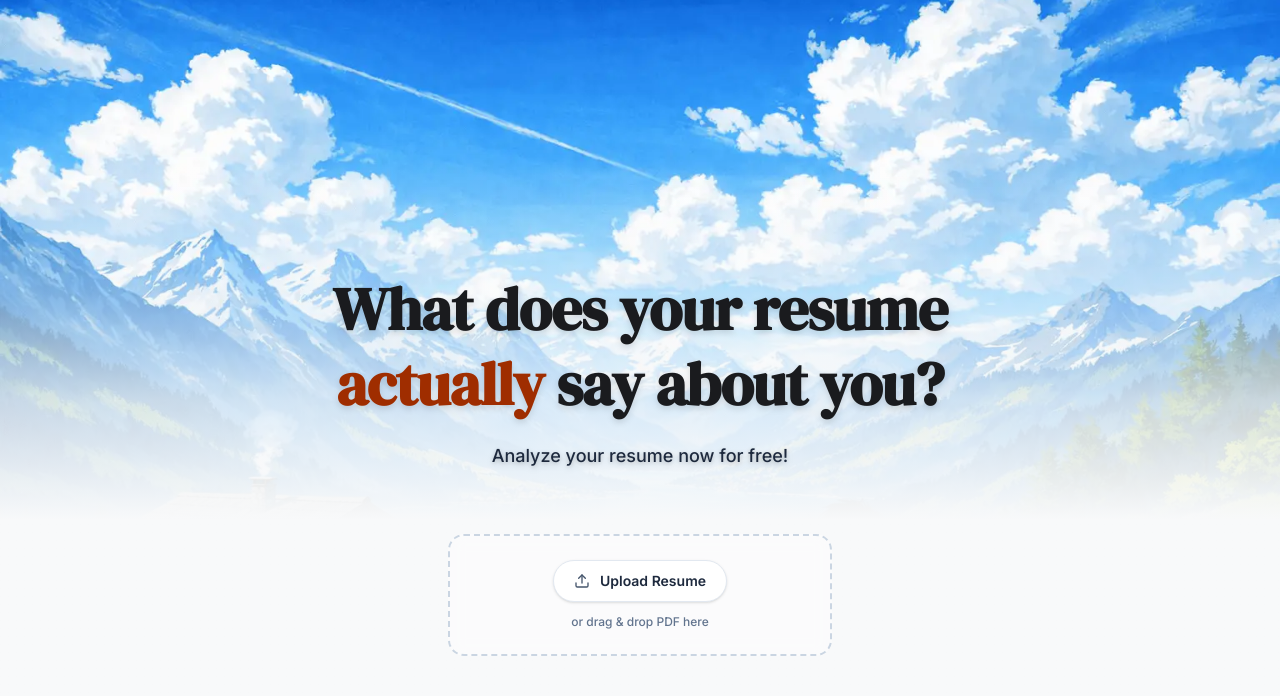
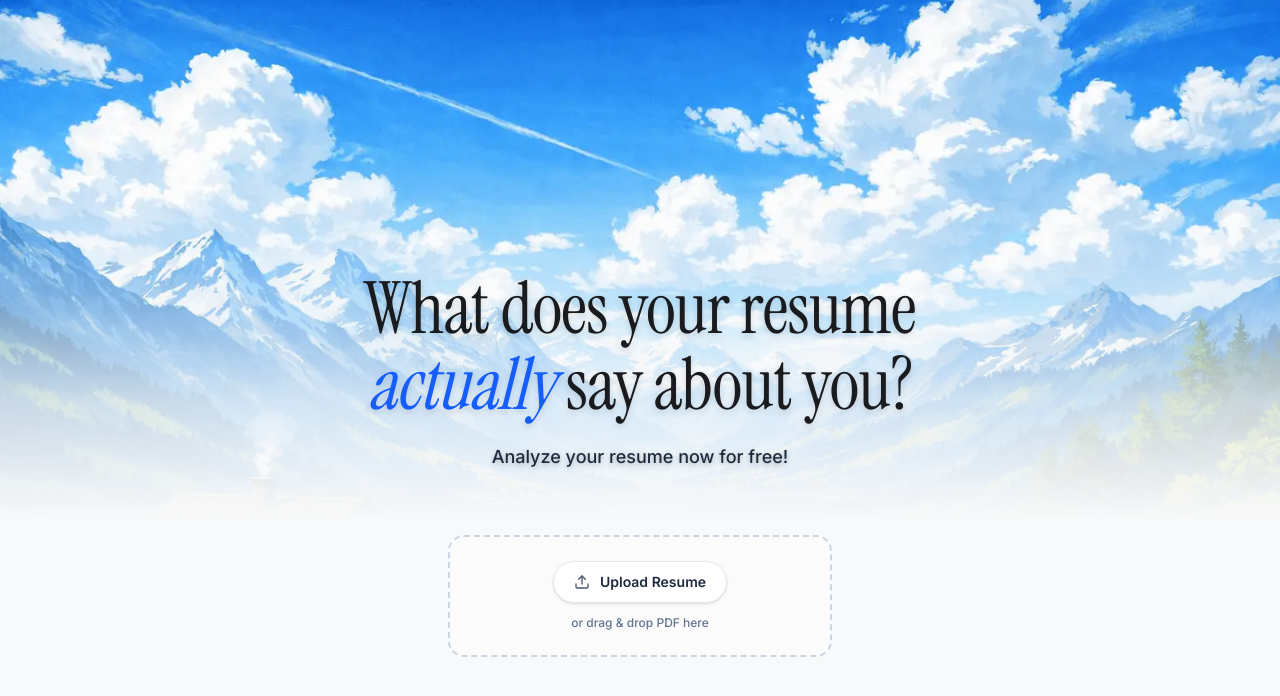
Before and after one commit to patel-tejas/blink-resume-analyzer, a Next.js app: page / in a window 1280 px wide. Shown: the top 696 px of the page. Built offline with nearby package versions, Linux system fonts and the light colour scheme.

Commit message:
updated landing page fonts

```diff
--- a/src/app/globals.css
+++ b/src/app/globals.css
@@ -1,4 +1,3 @@
-@import url('https://fonts.googleapis.com/css2?family=DM+Serif+Display:ital@0;1&family=Inter:wght@300;400;500;600;700&display=swap');
 @import "tailwindcss";
 
 :root {
@@ -26,7 +25,8 @@
   --warning-dim: rgba(245, 158, 11, 0.1);
 
   --font-serif: 'DM Serif Display', Georgia, serif;
-  --font-sans: 'Inter', -apple-system, BlinkMacSystemFont, sans-serif;
+  --font-serif-art: var(--font-instrument, 'Instrument Serif', serif);
+  --font-sans: var(--font-sans, 'Inter', sans-serif);
 
   --radius-sm: 8px;
   --radius-md: 12px;
--- a/src/app/layout.tsx
+++ b/src/app/layout.tsx
@@ -1,5 +1,18 @@
 import type { Metadata } from "next";
+import { Inter, Instrument_Serif } from "next/font/google";
 import "./globals.css";
+
+const inter = Inter({
+  subsets: ["latin"],
+  variable: "--font-sans",
+});
+
+const instrumentSerif = Instrument_Serif({
+  weight: ["400"],
+  subsets: ["latin"],
+  style: ["normal", "italic"],
+  variable: "--font-instrument",
+});
 
 export const metadata: Metadata = {
   title: "Blink — AI Resume Intelligence",
@@ -14,8 +27,10 @@ export default function RootLayout({
   children: React.ReactNode;
 }>) {
   return (
-    <html lang="en" className="h-full antialiased">
-      <body className="min-h-full flex flex-col relative z-10">{children}</body>
+    <html lang="en" className={`h-full antialiased ${inter.variable} ${instrumentSerif.variable}`}>
+      <body className="min-h-full flex flex-col relative z-10 font-sans">
+        {children}
+      </body>
     </html>
   );
 }
--- a/src/app/page.tsx
+++ b/src/app/page.tsx
@@ -169,11 +169,11 @@ export default function Home() {
         >
           <div className="text-center inline-block drop-shadow-md">
             <h1
-              className="text-4xl md:text-5xl lg:text-6xl leading-tight text-slate-900 font-bold tracking-tight"
-              style={{ fontFamily: "var(--font-serif)" }}
+              className="text-4xl md:text-5xl lg:text-[4.5rem] leading-[1.05] text-slate-800 tracking-tight font-normal"
+              style={{ fontFamily: "var(--font-instrument)" }}
             >
               What does your resume <br />
-              <span className="text-orange-800">actually</span> say about you?
+              <span className="text-blue-600 italic font-normal">actually</span> say about you?
             </h1>
 
             <p className="mt-5 text-base md:text-lg text-slate-800 font-medium max-w-lg mx-auto drop-shadow-sm">
```
